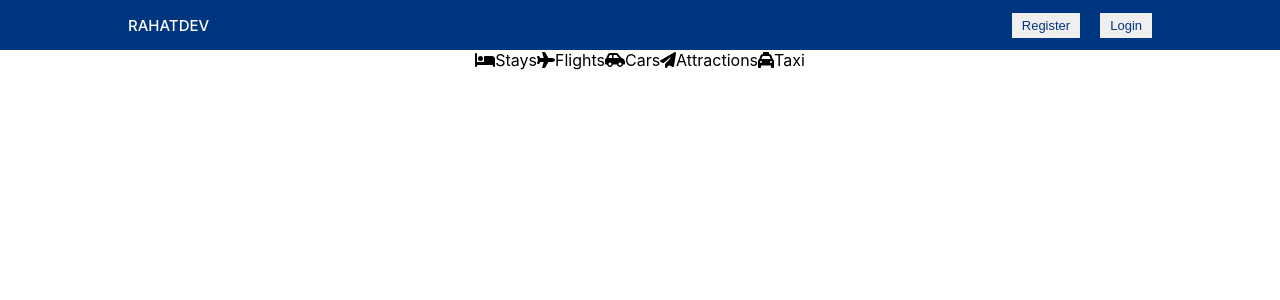
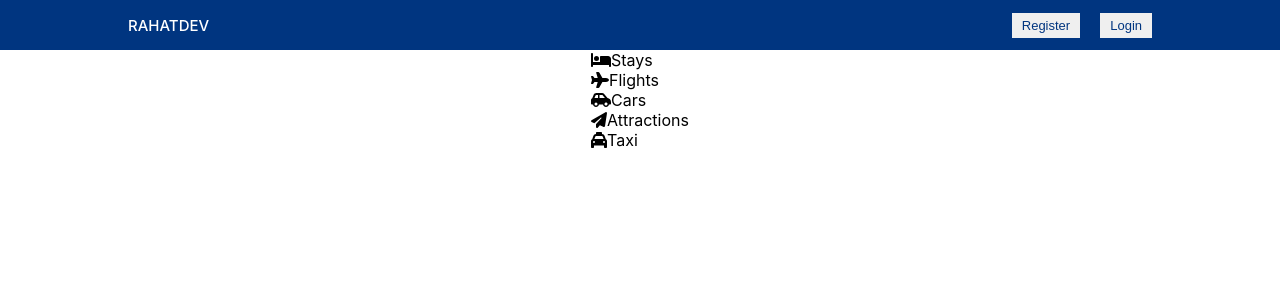
Before and after one commit to bellicose77/booking-app-clientside, a React (Create React App) app: page / in a window 1280 px wide. Shown: the top 300 px of the page. Built offline with nearby package versions, Linux system fonts and the light colour scheme.

Commit message:
header section

```diff
--- a/src/components/Header/Header.css
+++ b/src/components/Header/Header.css
@@ -1,4 +1,4 @@
-.headerList{
-    display: flex;
+.header{
+    display:flex;
     justify-content: center;
 }
```
